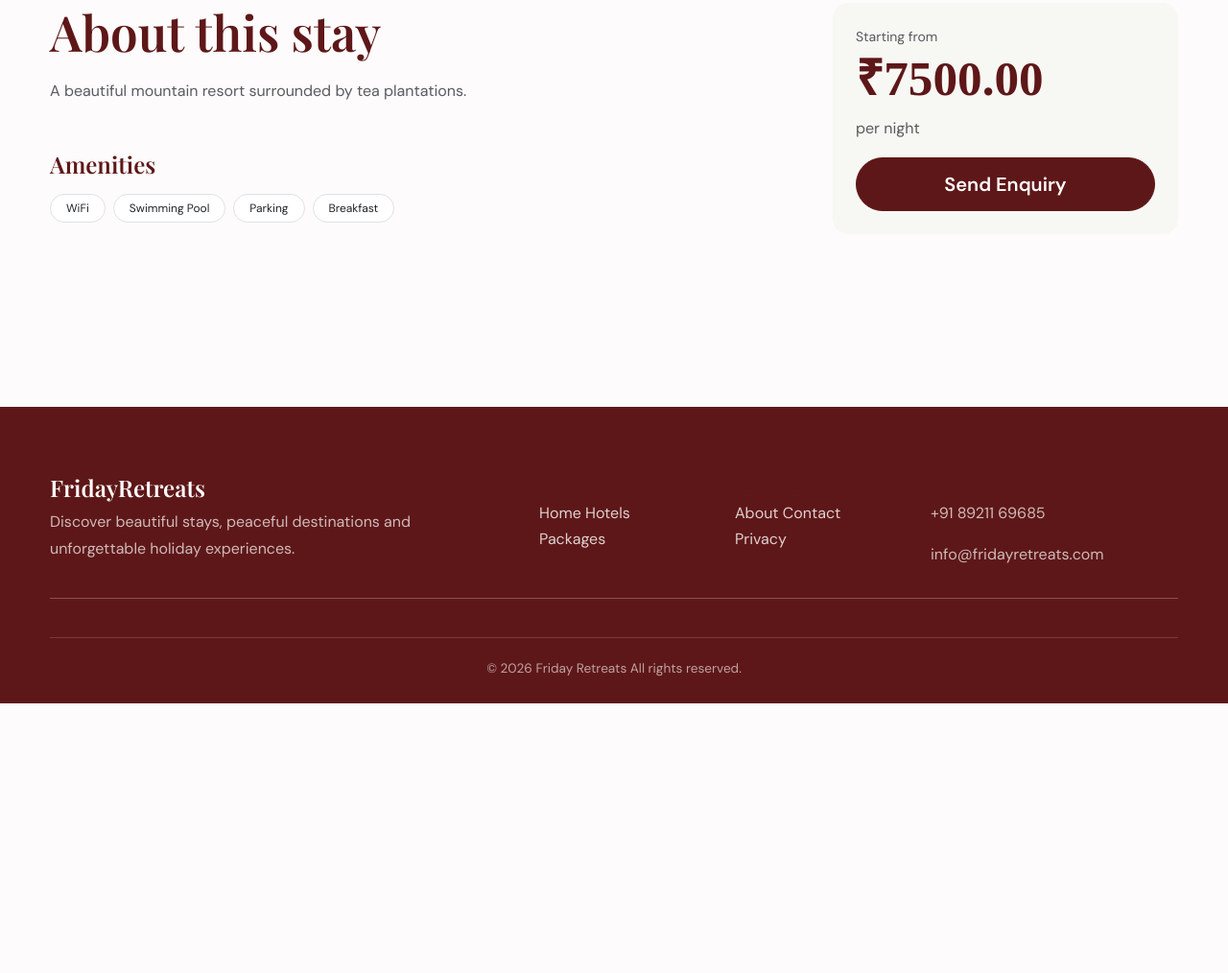
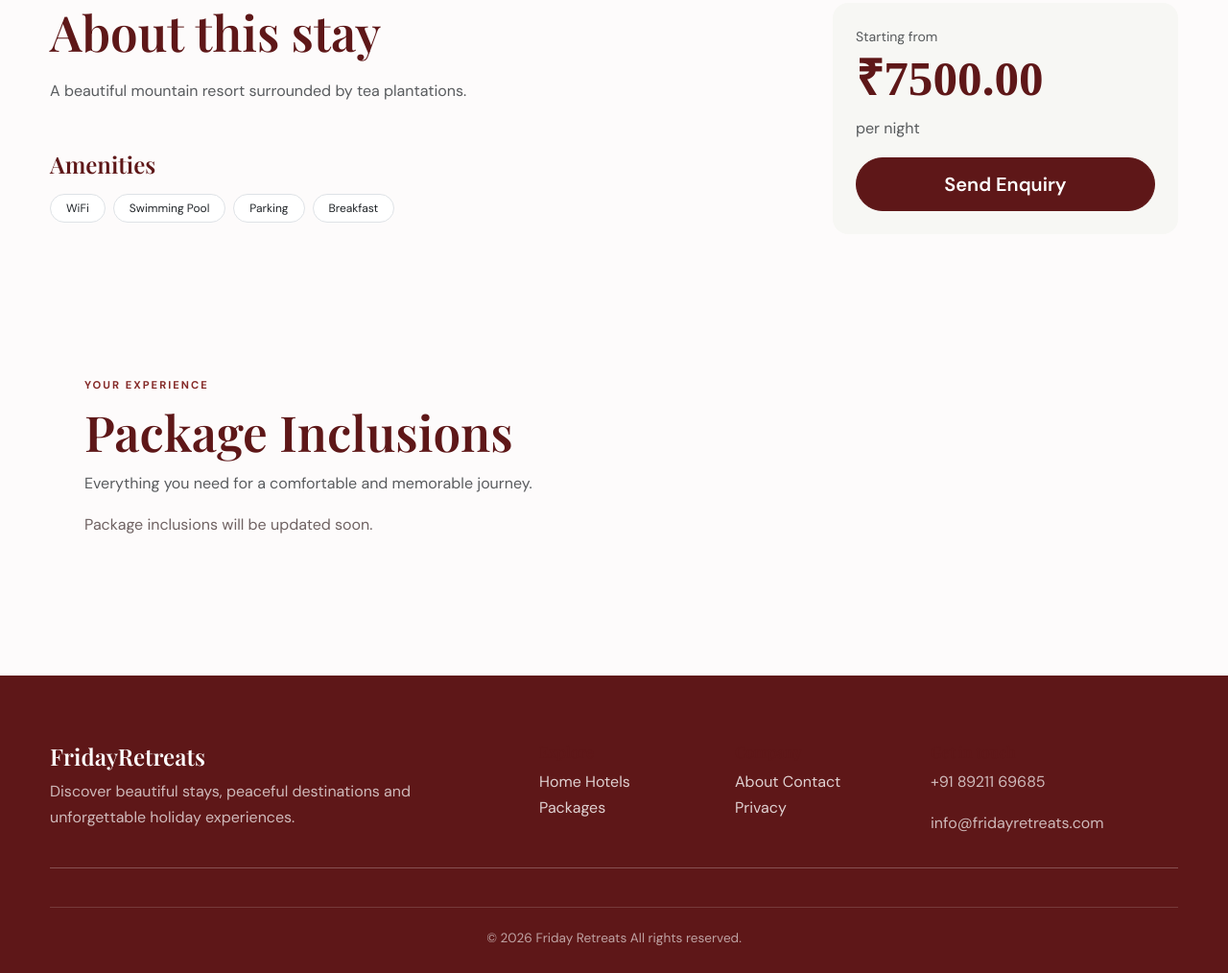
Before and after one commit to Ameen-K-Nejeeb/FR-Website, a Django app: a page that uses templates/hotels/hotel_detail.html in a window 1280 px wide. Shown: the part 698-1712 px from the top of the page at 96% size. Before the commit the page ends 1431 px from the top, so only its background shows below. Run offline with Django 5.2, Linux system fonts and the light colour scheme; data comes from the database, SQL or seed files in the repository.

Commit message:
Add : inclutions added to the hotel

```diff
--- a/hotels/models.py
+++ b/hotels/models.py
@@ -20,6 +20,11 @@ class Hotel(models.Model):
         decimal_places=1,
         default=0
     )
+
+    inclusions = models.TextField(
+            blank=True,
+            help_text="Enter each inclusion on a new line."
+        )
 
     amenities = models.TextField(
         blank=True,
--- a/hotels/views.py
+++ b/hotels/views.py
@@ -26,6 +26,13 @@ def hotel_detail(request, slug):
         available=True
     )
 
+    # Convert inclusions into a list
+    inclusions = [
+        item.strip()
+        for item in hotel.inclusions.splitlines()
+        if item.strip()
+    ]
+
     amenities = [
         amenity.strip()
         for amenity in hotel.amenities.split(",")
@@ -35,7 +42,8 @@ def hotel_detail(request, slug):
 
     context = {
         "hotel": hotel,
-        "amenities": amenities
+        "amenities": amenities,
+        "inclusions": inclusions,
     }
 
     return render(
--- a/templates/hotels/hotel_detail.html
+++ b/templates/hotels/hotel_detail.html
@@ -249,6 +249,89 @@
     </div>
   </div>
 </section>
+
+
+    <!-- ========================================= -->
+<!-- PACKAGE INCLUSIONS -->
+<!-- ========================================= -->
+
+<section class="section-padding py-5">
+  <div class="container px-4 px-md-5">
+
+        <span class="inclusions-eyebrow">
+            YOUR EXPERIENCE
+        </span>
+
+        <h2 class="package-section-title mb-2">
+            Package Inclusions
+        </h2>
+
+        <p class="text-muted">
+            Everything you need for a comfortable and memorable journey.
+        </p>
+
+    </div>
+
+
+    <!-- Inclusions Grid -->
+    {% if inclusions %}
+
+    <div class="row g-3">
+
+        {% for inclusion in inclusions %}
+
+        <div class="col-md-6">
+
+            <div class="inclusion-card">
+
+                <!-- Check Icon -->
+                <div class="inclusion-icon">
+
+                    <svg
+                        xmlns="http://www.w3.org/2000/svg"
+                        width="18"
+                        height="18"
+                        viewBox="0 0 24 24"
+                        fill="none"
+                        stroke="currentColor"
+                        stroke-width="2.5"
+                        stroke-linecap="round"
+                        stroke-linejoin="round"
+                    >
+                        <path d="M20 6L9 17l-5-5"/>
+                    </svg>
+
+                </div>
+
+
+                <!-- Inclusion Text -->
+                <div class="inclusion-text">
+
+                    {{ inclusion }}
+
+                </div>
+
+            </div>
+
+        </div>
+
+        {% endfor %}
+
+    </div>
+
+    {% else %}
+
+        <p class="container px-4 px-md-5">
+            Package inclusions will be updated soon.
+        </p>
+
+    {% endif %}
+
+</section>
+
+
+
+
 <script>
   document.addEventListener("DOMContentLoaded", function () {
     const images = Array.from(
```
Also changed, not shown: hotels/migrations/0002_hotel_inclusions.py (added).
